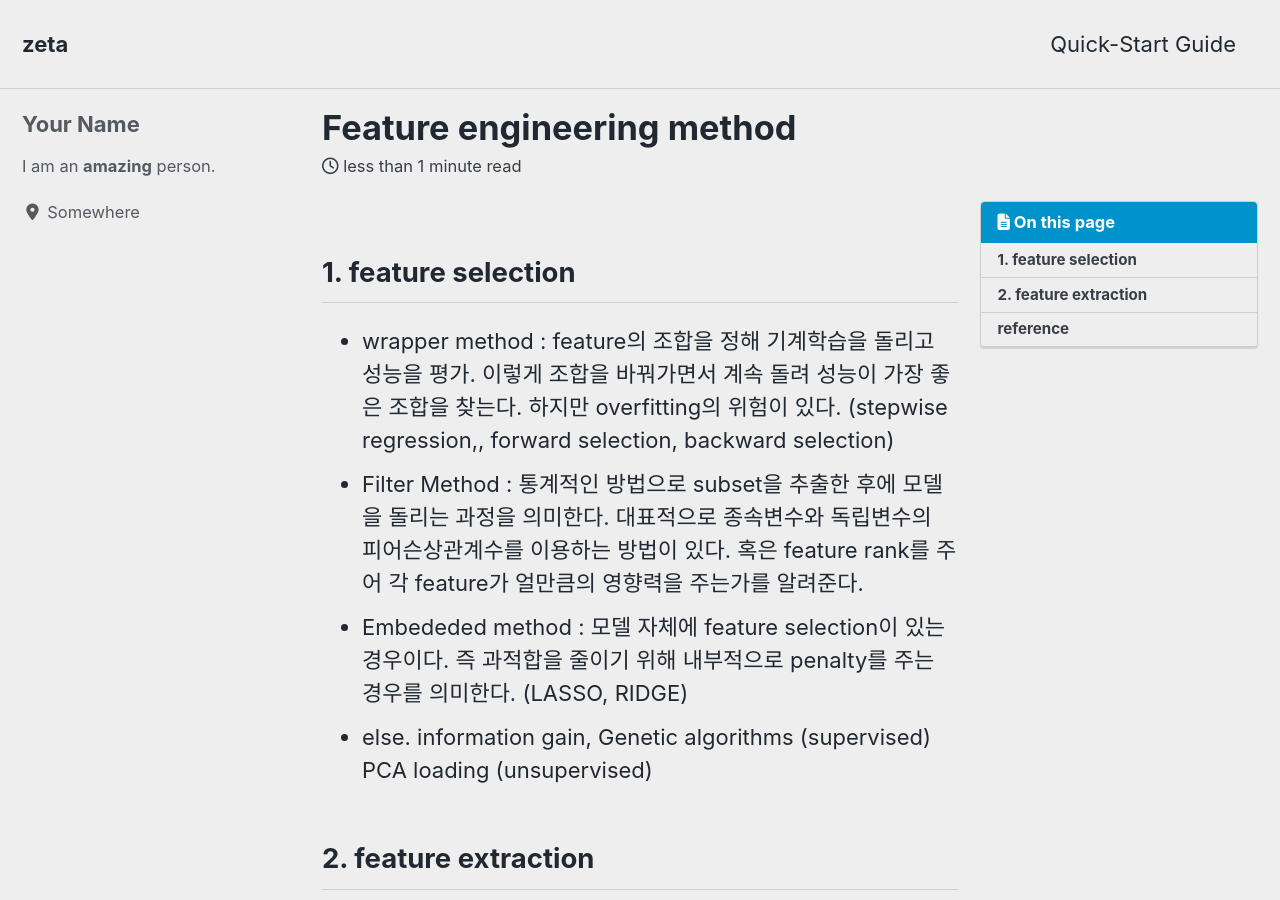
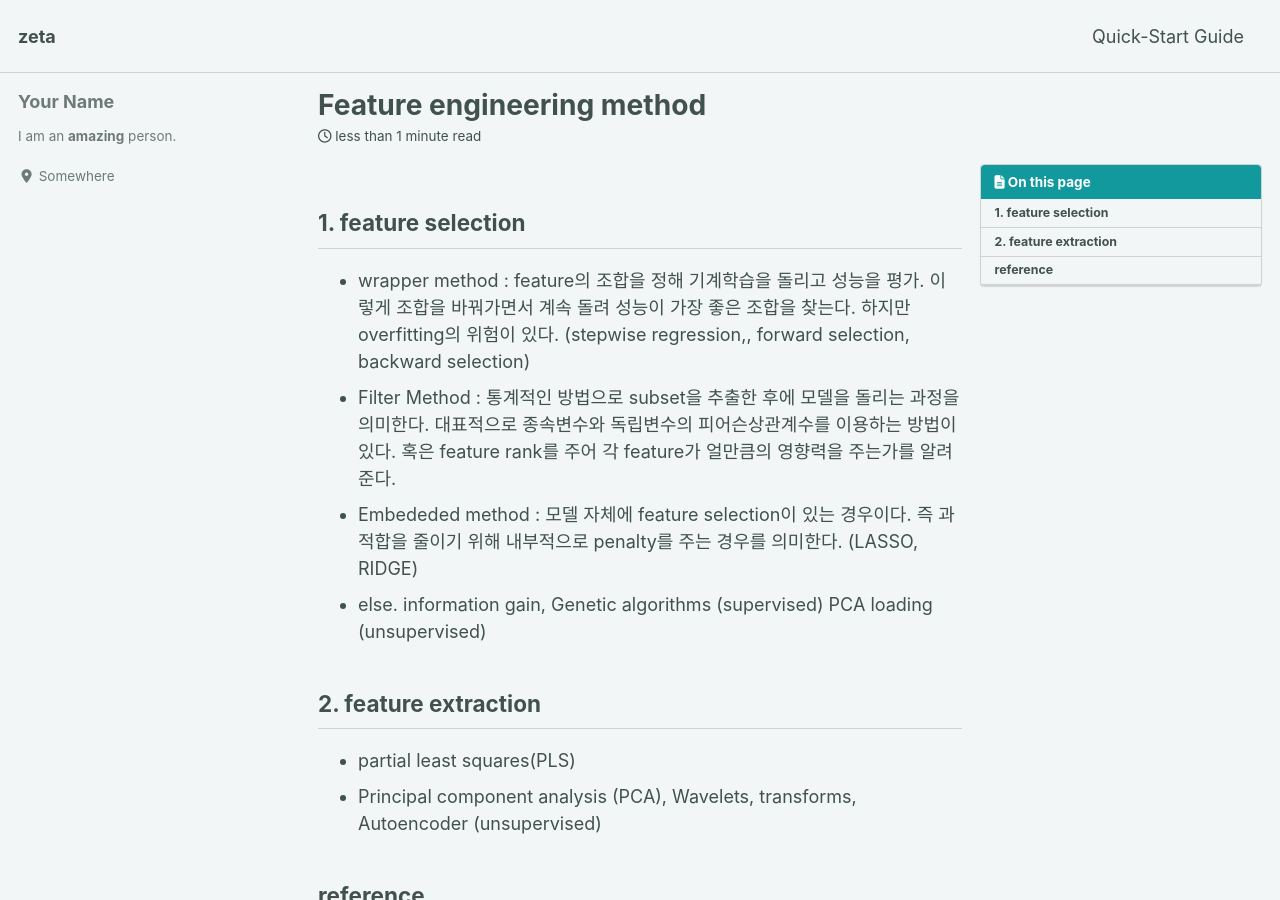
Before and after one commit to chunghyunhee/chunghyunhee.github.io, a Jekyll site: the page built from _posts/2020-01-27-Feature-engineering.md, in a window 1280 px wide and 900 px high. Built offline with Jekyll 4.4.1, drawn with Linux system fonts in a browser that asks for light colours; cached includes are drawn as plain includes; nearby versions of some CDN libraries.

Commit message:
sking commit

```diff
--- a/_config.yml
+++ b/_config.yml
@@ -12,7 +12,7 @@
 
 # theme                  : "minimal-mistakes-jekyll"
 # remote_theme           : "mmistakes/minimal-mistakes"
-minimal_mistakes_skin    : "air" # "air", "aqua", "contrast", "dark", "dirt", "neon", "mint", "plum", "sunrise"
+minimal_mistakes_skin    : "mint" # "air", "aqua", "contrast", "dark", "dirt", "neon", "mint", "plum", "sunrise"
 
 # Site Settings
 locale                   : "en-US"
--- a/_sass/minimal-mistakes/_reset.scss
+++ b/_sass/minimal-mistakes/_reset.scss
@@ -8,18 +8,18 @@ html {
   /* apply a natural box layout model to all elements */
   box-sizing: border-box;
   background-color: $background-color;
-  font-size: 16px;
+  font-size: 14px;
 
   @include breakpoint($medium) {
-    font-size: 18px;
+    font-size: 14px;
   }
 
   @include breakpoint($large) {
-    font-size: 20px;
+    font-size: 16px;
   }
 
   @include breakpoint($x-large) {
-    font-size: 22px;
+    font-size: 18px;
   }
 
   -webkit-text-size-adjust: 100%;
```
